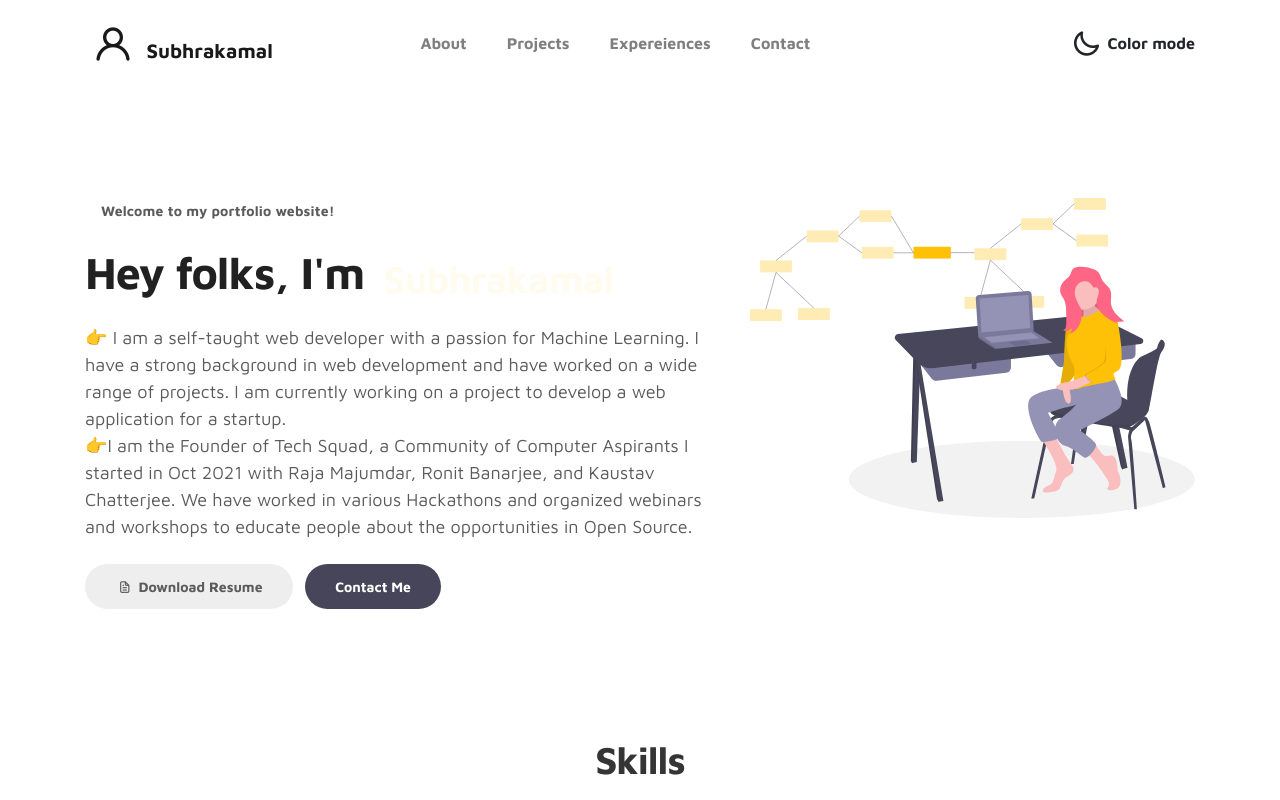
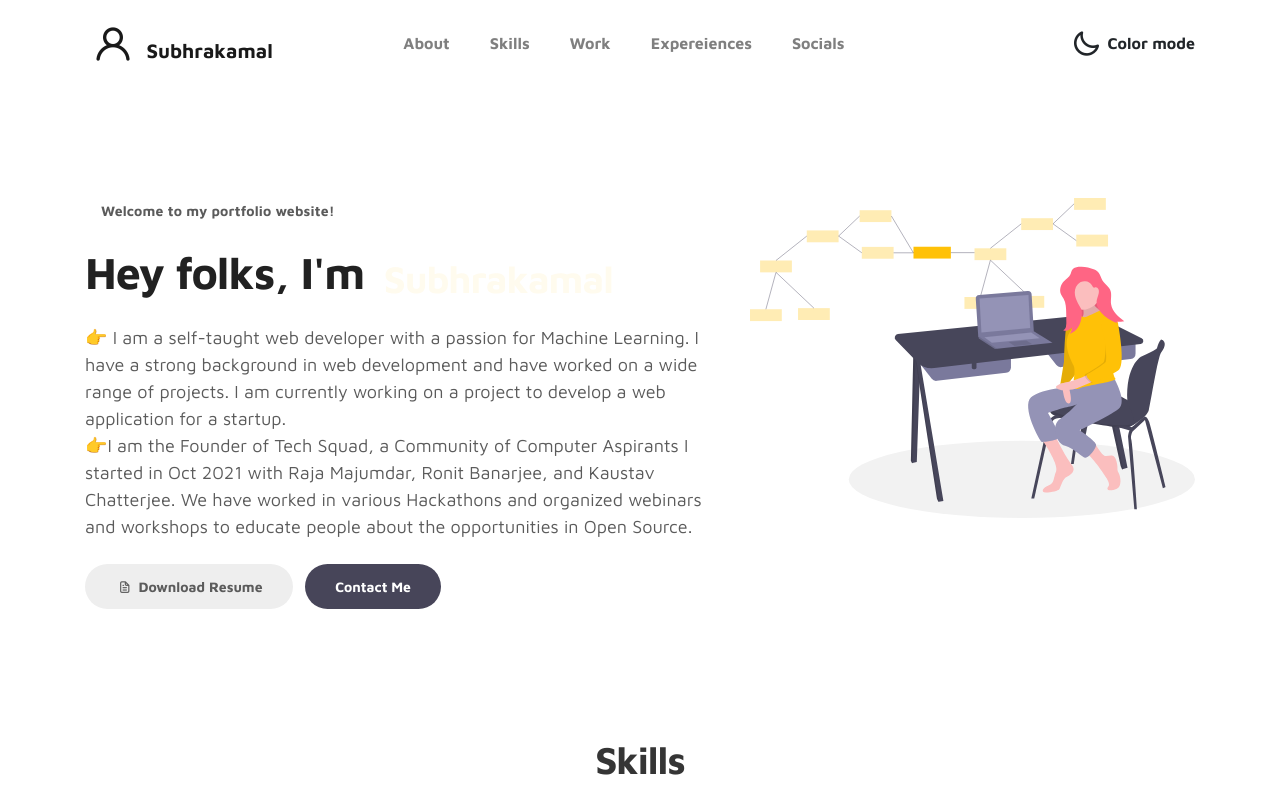
Before and after one commit to JaynouOliver/portfolio, a plain HTML site: page index.html in a window 1280 px wide. Shown: the top 800 px of the page. Drawn offline with Linux system fonts and the light colour scheme.

Commit message:
changes to the website

```diff
--- a/index.html
+++ b/index.html
@@ -44,13 +44,16 @@
             <a href="#about" class="nav-link"><span data-hover="About">About</span></a>
           </li>
           <li class="nav-item">
-            <a href="#project" class="nav-link"><span data-hover="Projects">Projects</span></a>
+            <a href="#skills" class="nav-link"><span data-hover="Skills">Skills</span></a>
+          </li>
+          <li class="nav-item">
+            <a href="#todo" class="nav-link"><span data-hover="Work">Work</span></a>
           </li>
           <li class="nav-item">
             <a href="#resume" class="nav-link"><span data-hover="Expereiences">Expereiences</span></a>
           </li>
           <li class="nav-item">
-            <a href="#contact" class="nav-link"><span data-hover="Contact">Contact</span></a>
+            <a href="#socials" class="nav-link"><span data-hover="Socials">Socials</span></a>
           </li>
         </ul>
 
@@ -108,7 +111,7 @@
   </section>
 
   <!--Skills  -->
-<section>
+<section id="skills">
   <div class="site-section" id="services-section">
     <div class="container">
       <div class="row ">
@@ -182,7 +185,7 @@
 
 
 <!-- What do I do? -->
-<section>
+<section id="todo">
   <div class="site-section" id="services-section">
     <div class="container">
       <div class="row ">
@@ -381,7 +384,7 @@
   </section>
 
   <!-- My socials -->
-  <div>
+  <div id="socials">
     <div class="col-lg-8 mx-auto">
       <center><h4>My Socials</h4></center>
     </div>
```
